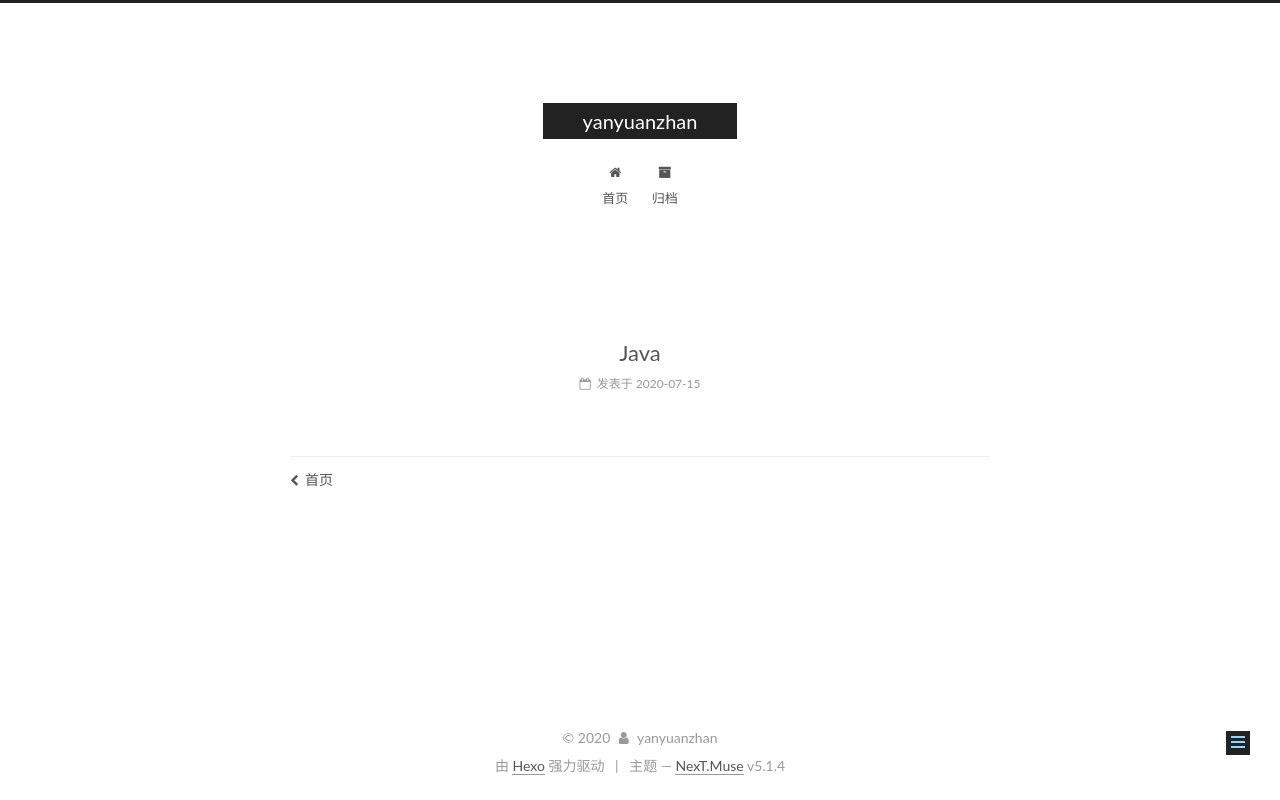
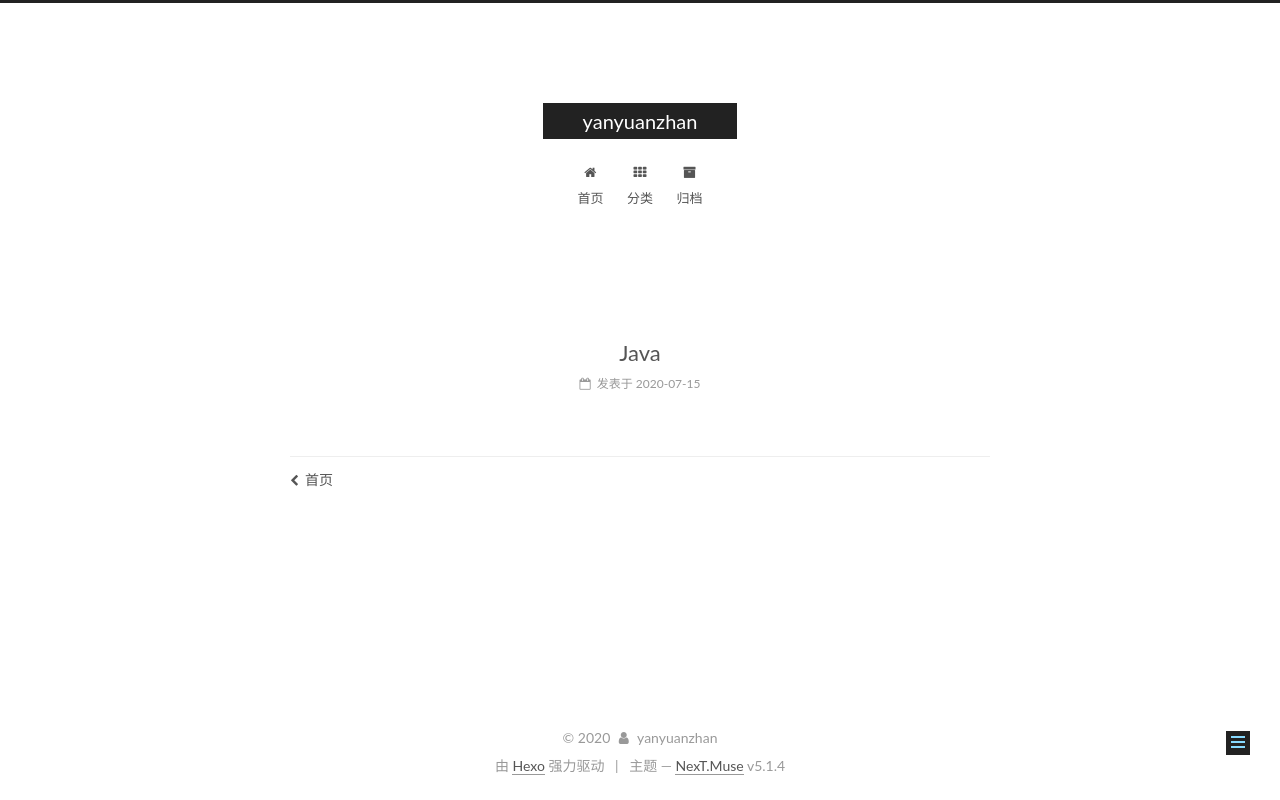
Before and after one commit to yuanzhanyan/yuanzhanyan.github.io, a plain HTML site: page 2020/07/15/java/index.html in a window 1280 px wide. Drawn offline with Linux system fonts and the light colour scheme.

Commit message:
Site updated: 2020-07-15 17:54:11

```diff
--- a/2020/07/15/java/index.html
+++ b/2020/07/15/java/index.html
@@ -177,7 +177,7 @@
     <ul id="menu" class="menu">
 
 
-        <li class="menu-item menu-item-home">
+        <li class="menu-item menu-item-首页">
           <a href="/%20" rel="section">
 
               <i class="menu-item-icon fa fa-fw fa-home"></i> <br />
@@ -187,7 +187,17 @@
         </li>
 
 
-        <li class="menu-item menu-item-archives">
+        <li class="menu-item menu-item-分类">
+          <a href="/categories/%20" rel="section">
+
+              <i class="menu-item-icon fa fa-fw fa-th"></i> <br />
+
+            分类
+          </a>
+        </li>
+
+
+        <li class="menu-item menu-item-归档">
           <a href="/archives/%20" rel="section">
 
               <i class="menu-item-icon fa fa-fw fa-archive"></i> <br />
@@ -394,7 +404,7 @@
 
               <div class="site-state-item site-state-posts">
 
-                <a href="/archives/%20%7C%7C%20archive">
+                <a href="/archives">
 
                   <span class="site-state-item-count">2</span>
                   <span class="site-state-item-name">日志</span>
```
Also changed, not shown: 2020/07/15/首页/index.html (+13 -3 lines), archives/2020/07/index.html (+13 -3 lines), archives/2020/index.html (+13 -3 lines), archives/index.html (+13 -3 lines).
